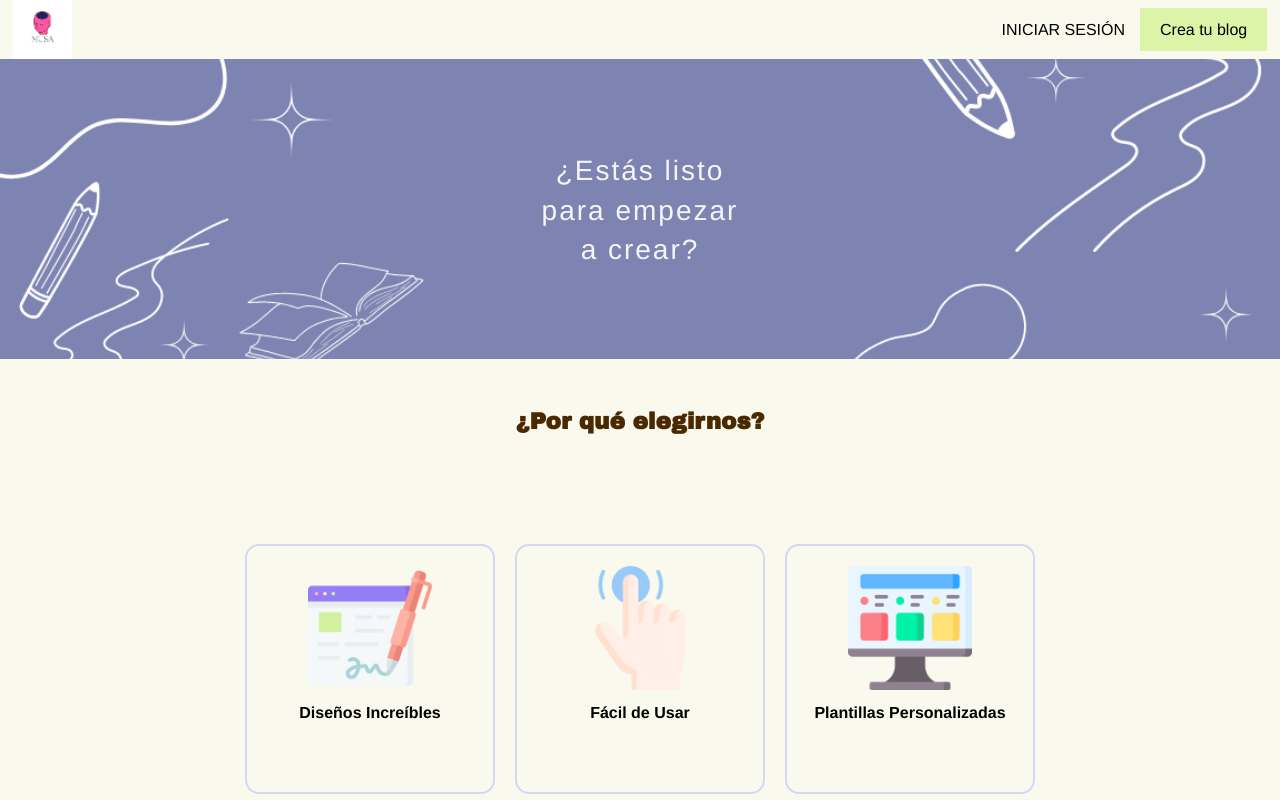
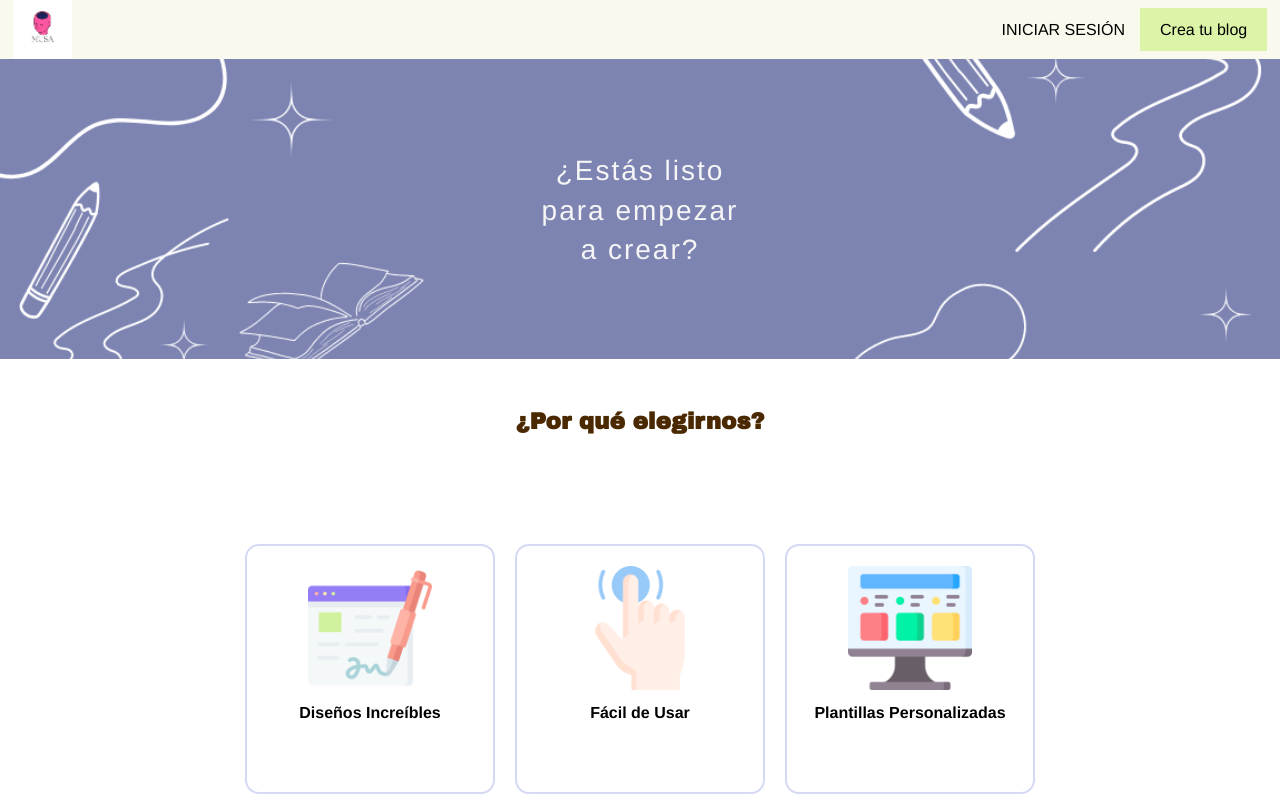
Before and after one commit to militorres84/CMS, a React (Vite) app in the folder frontend/vite-project/: page / in a window 1280 px wide. Shown: the top 800 px of the page. Built offline with nearby package versions, Linux system fonts and the light colour scheme; a web font is replaced by a local one.

Commit message:
refactor-remove-body

```diff
--- a/frontend/vite-project/src/pages/homepage/Homepage.jsx
+++ b/frontend/vite-project/src/pages/homepage/Homepage.jsx
@@ -11,7 +11,7 @@ const Homepage = () => {
   return (
     <>
       <Header />
-      <body id="homepage-body">
+
       <div className="purple-block">
       <div className="content-purple-block">
         <p>¿Estás listo<br />para empezar<br />a crear?</p>
@@ -69,7 +69,7 @@ const Homepage = () => {
           </div>
         </div>
       </div>
-      </body>
+
 
       <Footer/>
     </>
--- a/frontend/vite-project/src/pages/homepage/homepage.scss
+++ b/frontend/vite-project/src/pages/homepage/homepage.scss
@@ -8,9 +8,7 @@
 	box-sizing: border-box;
 	text-decoration: none;
 }
-#homepage-body {
-	background-color: $background-color_body;
-}
+
 main {
 	width: 100%;
 	max-width: 1000px;
```
